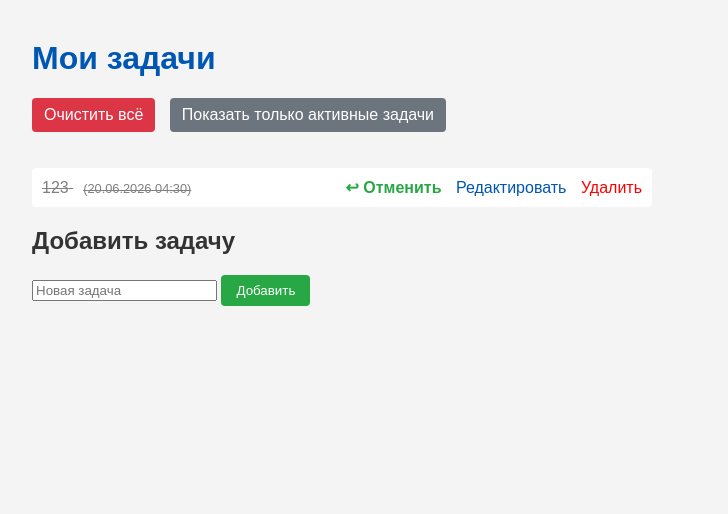
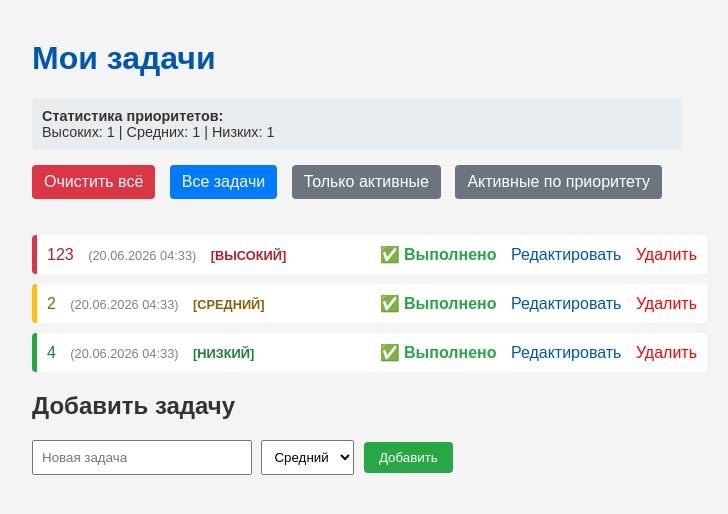
Before and after one commit to mayphenozip/flask-todo-app, a Flask app: page / in a window 1280 px wide. Shown: the top 514 px of the page, without its empty margins (8-736 px from the left). Run offline with Flask 3, Linux system fonts and the light colour scheme.

Commit message:
Выполнил ПР6

```diff
--- a/todo_app/app.py
+++ b/todo_app/app.py
@@ -18,28 +18,49 @@ def save_tasks(tasks):
 
 tasks = load_tasks()
 
-# Главная страница (показывает ВСЕ задачи)
+# Вспомогательная функция для сортировки по приоритету (ПР6)
+def sort_priority_key(task):
+    priority = task.get('priority', 'средний')
+    if priority == 'высокий':
+        return 1
+    elif priority == 'средний':
+        return 2
+    else:  # низкий
+        return 3
+
+# Главная страница (Показывает ВСЕ задачи, отсортированные по приоритету)
 @app.route('/')
 def index():
-    return render_template('index.html', tasks=tasks, filter_active=False)
+    # Сортируем список задач перед выводом
+    sorted_tasks = sorted(tasks, key=sort_priority_key)
+    return render_template('index.html', tasks=sorted_tasks, filter_type='all')
 
-# Самостоятельное задание: Маршрут для отображения только активных задач
+# Маршрут ПР5: Показать только активные
 @app.route('/active')
 def active_tasks():
-    # Оставляем только те задачи, у которых done == False
     active = [t for t in tasks if not t.get('done', False)]
-    return render_template('index.html', tasks=active, filter_active=True)
+    return render_template('index.html', tasks=active, filter_type='active')
+
+# Самостоятельное задание №2: Только активные задачи, ОТСОРТИРОВАННЫЕ по приоритету
+@app.route('/by_priority_active')
+def priority_active_tasks():
+    active = [t for t in tasks if not t.get('done', False)]
+    sorted_active = sorted(active, key=sort_priority_key)
+    return render_template('index.html', tasks=sorted_active, filter_type='priority_active')
 
 @app.route('/add', methods=['POST'])
 def add_task():
     new_task_text = request.form['task']
+    # Получаем приоритет из выпадающего списка формы (ПР6)
+    task_priority = request.form.get('priority', 'средний')
+
     if new_task_text:
         current_date = datetime.now().strftime("%d.%m.%Y %H:%M")
-        # ПР5: Добавляем поле done: False по умолчанию
         task_data = {
             'text': new_task_text,
             'date': current_date,
-            'done': False
+            'done': False,
+            'priority': task_priority  # Сохраняем приоритет
         }
         tasks.append(task_data)
         save_tasks(tasks)
@@ -47,9 +68,29 @@ def add_task():
 
 @app.route('/delete/<int:task_id>')
 def delete_task(task_id):
-    if 0 <= task_id < len(tasks):
-        tasks.pop(task_id)
-        save_tasks(tasks)
+    # Внимание: из-за сортировки на главной странице индексы отображения могут отличаться от реальных.
+    # Безопаснее удалять по совпадению текста/даты или отсортированному списку.
+    # Так как мы передаем loop.index0 от отсортированного списка, определим какую задачу удаляем:
+    filter_type = request.args.get('filter_type', 'all')
+
+    if filter_type == 'active':
+        current_list = [t for t in tasks if not t.get('done', False)]
+    elif filter_type == 'priority_active':
+        current_list = sorted([t for t in tasks if not t.get('done', False)], key=sort_priority_key)
+    else:
+        current_list = sorted(tasks, key=sort_priority_key)
+
+    if 0 <= task_id < len(current_list):
+        target_task = current_list[task_id]
+        if target_task in tasks:
+            tasks.remove(target_task)
+            save_tasks(tasks)
+
+    # Возвращаем пользователя туда, откуда он удалил
+    if filter_type == 'active':
+        return redirect('/active')
+    elif filter_type == 'priority_active':
+        return redirect('/by_priority_active')
     return redirect('/')
 
 @app.route('/clear_all')
@@ -60,32 +101,67 @@ def clear_all():
 
 @app.route('/edit/<int:task_id>', methods=['GET', 'POST'])
 def edit_task(task_id):
-    if task_id < 0 or task_id >= len(tasks):
+    # Применяем аналогичную логику поиска задачи из-за сортировки на главной
+    filter_type = request.args.get('filter_type', 'all')
+    if filter_type == 'active':
+        current_list = [t for t in tasks if not t.get('done', False)]
+    elif filter_type == 'priority_active':
+        current_list = sorted([t for t in tasks if not t.get('done', False)], key=sort_priority_key)
+    else:
+        current_list = sorted(tasks, key=sort_priority_key)
+
+    if task_id < 0 or task_id >= len(current_list):
         return "Задача не найдена", 404
 
-    task = tasks[task_id]
+    target_task = current_list[task_id]
+    # Находим индекс этой задачи в основном глобальном списке задач
+    actual_index = tasks.index(target_task)
+
+    task = tasks[actual_index]
     old_text = task['text']
+    old_priority = task.get('priority', 'средний')
 
     if request.method == 'POST':
         new_text = request.form.get('task', '').strip()
+        new_priority = request.form.get('priority', 'средний')
+
         if new_text == '':
-            return render_template('edit.html', task=task, message="Текст не может быть пустым!")
-        if new_text == old_text:
-            return render_template('edit.html', task=task, message="Ничего не изменено")
+            return render_template('edit.html', task=task, message="Текст не может быть пустым!", filter_type=filter_type)
+        if new_text == old_text and new_priority == old_priority:
+            return render_template('edit.html', task=task, message="Ничего не изменено", filter_type=filter_type)
 
-        tasks[task_id]['text'] = new_text
+        tasks[actual_index]['text'] = new_text
+        tasks[actual_index]['priority'] = new_priority  # Обновляем приоритет при редактировании
         save_tasks(tasks)
+
+        if filter_type == 'active':
+            return redirect('/active')
+        elif filter_type == 'priority_active':
+            return redirect('/by_priority_active')
         return redirect('/')
     else:
-        return render_template('edit.html', task=task)
+        return render_template('edit.html', task=task, filter_type=filter_type)
 
-# --- ПР5: Маршрут переключения статуса выполнения ---
 @app.route('/complete/<int:task_id>')
 def complete_task(task_id):
-    if 0 <= task_id < len(tasks):
-        # Меняем статус на противоположный (True -> False, False -> True)
-        tasks[task_id]['done'] = not tasks[task_id].get('done', False)
+    filter_type = request.args.get('filter_type', 'all')
+    if filter_type == 'active':
+        current_list = [t for t in tasks if not t.get('done', False)]
+    elif filter_type == 'priority_active':
+        current_list = sorted([t for t in tasks if not t.get('done', False)], key=sort_priority_key)
+    else:
+        current_list = sorted(tasks, key=sort_priority_key)
+
+    if 0 <= task_id < len(current_list):
+        target_task = current_list[task_id]
+        actual_index = tasks.index(target_task)
+        tasks[actual_index]['done'] = not tasks[actual_index].get('done', False)
         save_tasks(tasks)
+
+    if filter_type == 'active':
+        return redirect('/active')
+    elif filter_type == 'priority_active':
+        return redirect('/by_priority_active')
     return redirect('/')
 
 if __name__ == '__main__':
--- a/todo_app/templates/index.html
+++ b/todo_app/templates/index.html
@@ -11,13 +11,14 @@
         }
         h1 { color: #0056b3; }
 
-        /* ПР5: Стили для выполненной (зачеркнутой) задачи */
         .done-text {
             text-decoration: line-through;
-            color: gray;
+            color: gray !important;
         }
 
         ul { list-style: none; padding: 0; }
+
+        /* Базовые стили карточки задачи */
         li {
             margin: 10px 0;
             background: white;
@@ -26,9 +27,17 @@
             display: flex;
             justify-content: space-between;
             align-items: center;
-            max-width: 600px;
+            max-width: 650px;
         }
+
+        /* Самостоятельное задание №3: Оформление приоритетов цветом */
+        li.priority-высокий { border-left: 5px solid #dc3545; color: #b21f2d; }
+        li.priority-средний { border-left: 5px solid #ffc107; color: #856404; }
+        li.priority-низкий { border-left: 5px solid #28a745; color: #1e7e34; }
+
         .task-date { font-size: 0.8em; color: gray; margin-left: 10px; }
+        .task-priority-badge { font-weight: bold; font-size: 0.8em; text-transform: uppercase; margin-left: 10px; }
+
         .actions a { text-decoration: none; margin-left: 10px; }
         .complete-btn { color: #28a745; font-weight: bold; }
         .edit-btn { color: #0056b3; }
@@ -46,36 +55,52 @@
         .clear-btn { background-color: #dc3545; }
         .filter-btn { background-color: #6c757d; }
         .filter-active-btn { background-color: #007bff; }
+
+        .counters {
+            background: #e9ecef;
+            padding: 10px;
+            border-radius: 4px;
+            max-width: 630px;
+            margin-bottom: 15px;
+            font-size: 0.9em;
+        }
     </style>
 </head>
 <body>
     <h1>Мои задачи</h1>
 
+    <div class="counters">
+        <strong>Статистика приоритетов:</strong> <br>
+        Высоких: {{ tasks | selectattr('priority', 'equalto', 'высокий') | list | length }} |
+        Средних: {{ tasks | selectattr('priority', 'equalto', 'средний') | list | length }} |
+        Низких: {{ tasks | selectattr('priority', 'equalto', 'низкий') | list | length }}
+    </div>
+
     <div style="margin-bottom: 10px;">
-        {% if tasks and not filter_active %}
+        {% if tasks and filter_type == 'all' %}
             <a class="btn clear-btn" href="/clear_all">Очистить всё</a>
         {% endif %}
 
-        {% if filter_active %}
-            <a class="btn filter-active-btn" href="/">Показать все задачи</a>
-        {% else %}
-            <a class="btn filter-btn" href="/active">Показать только активные задачи</a>
-        {% endif %}
+        <a class="btn {% if filter_type == 'all' %}filter-active-btn{% else %}filter-btn{% endif %}" href="/">Все задачи</a>
+        <a class="btn {% if filter_type == 'active' %}filter-active-btn{% else %}filter-btn{% endif %}" href="/active">Только активные</a>
+
+        <a class="btn {% if filter_type == 'priority_active' %}filter-active-btn{% else %}filter-btn{% endif %}" href="/by_priority_active">Активные по приоритету</a>
     </div>
 
     <ul>
     {% for task in tasks %}
-        <li>
+        <li class="priority-{{ task.priority | default('средний') }}">
             <div class="{% if task.done %}done-text{% endif %}">
                 <span>{{ task.text }}</span>
                 <span class="task-date">({{ task.date }})</span>
+                <span class="task-priority-badge">[{{ task.priority | default('средний') }}]</span>
             </div>
             <div class="actions">
-                <a class="complete-btn" href="/complete/{{ loop.index0 }}">
+                <a class="complete-btn" href="/complete/{{ loop.index0 }}?filter_type={{ filter_type }}">
                     {% if task.done %}↩ Отменить{% else %}✅ Выполнено{% endif %}
                 </a>
-                <a class="edit-btn" href="/edit/{{ loop.index0 }}">Редактировать</a>
-                <a class="delete-btn" href="/delete/{{ loop.index0 }}">Удалить</a>
+                <a class="edit-btn" href="/edit/{{ loop.index0 }}?filter_type={{ filter_type }}">Редактировать</a>
+                <a class="delete-btn" href="/delete/{{ loop.index0 }}?filter_type={{ filter_type }}">Удалить</a>
             </div>
         </li>
     {% endfor %}
@@ -83,7 +108,14 @@
 
     <h2>Добавить задачу</h2>
     <form method="POST" action="/add">
-        <input type="text" name="task" placeholder="Новая задача" required>
+        <input type="text" name="task" placeholder="Новая задача" required style="padding: 8px; width: 200px;">
+
+        <select name="priority" style="padding: 8px; margin: 0 5px;">
+            <option value="высокий">Высокий</option>
+            <option value="средний" selected>Средний</option>
+            <option value="низкий">Низкий</option>
+        </select>
+
         <button type="submit" style="padding: 8px 15px; background-color: #28a745; color: white; border: none; border-radius: 4px; cursor: pointer;">Добавить</button>
     </form>
 </body>
```
Also changed, not shown: todo_app/tasks.json (+15 -2 lines), todo_app/templates/edit.html (+15 -8 lines).
